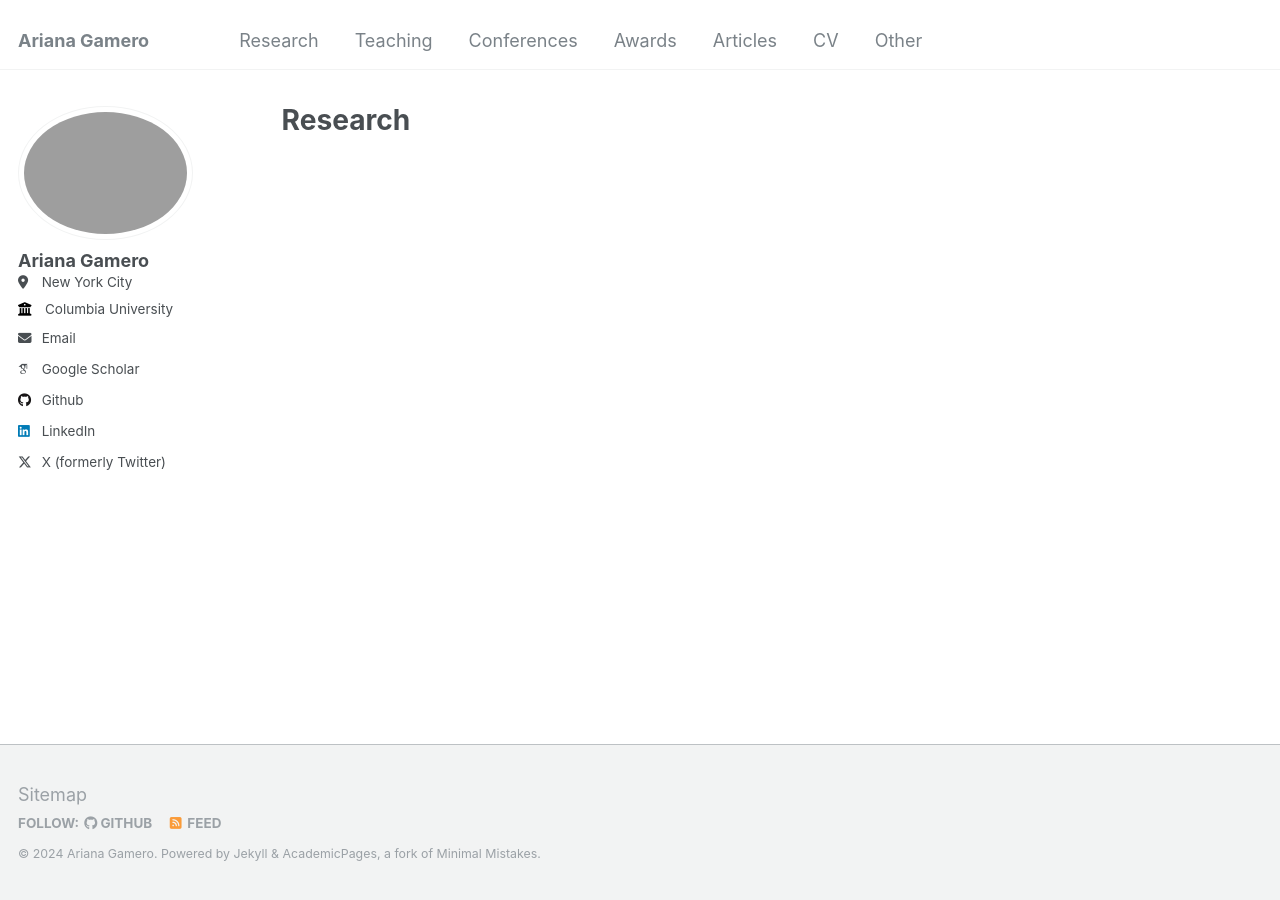
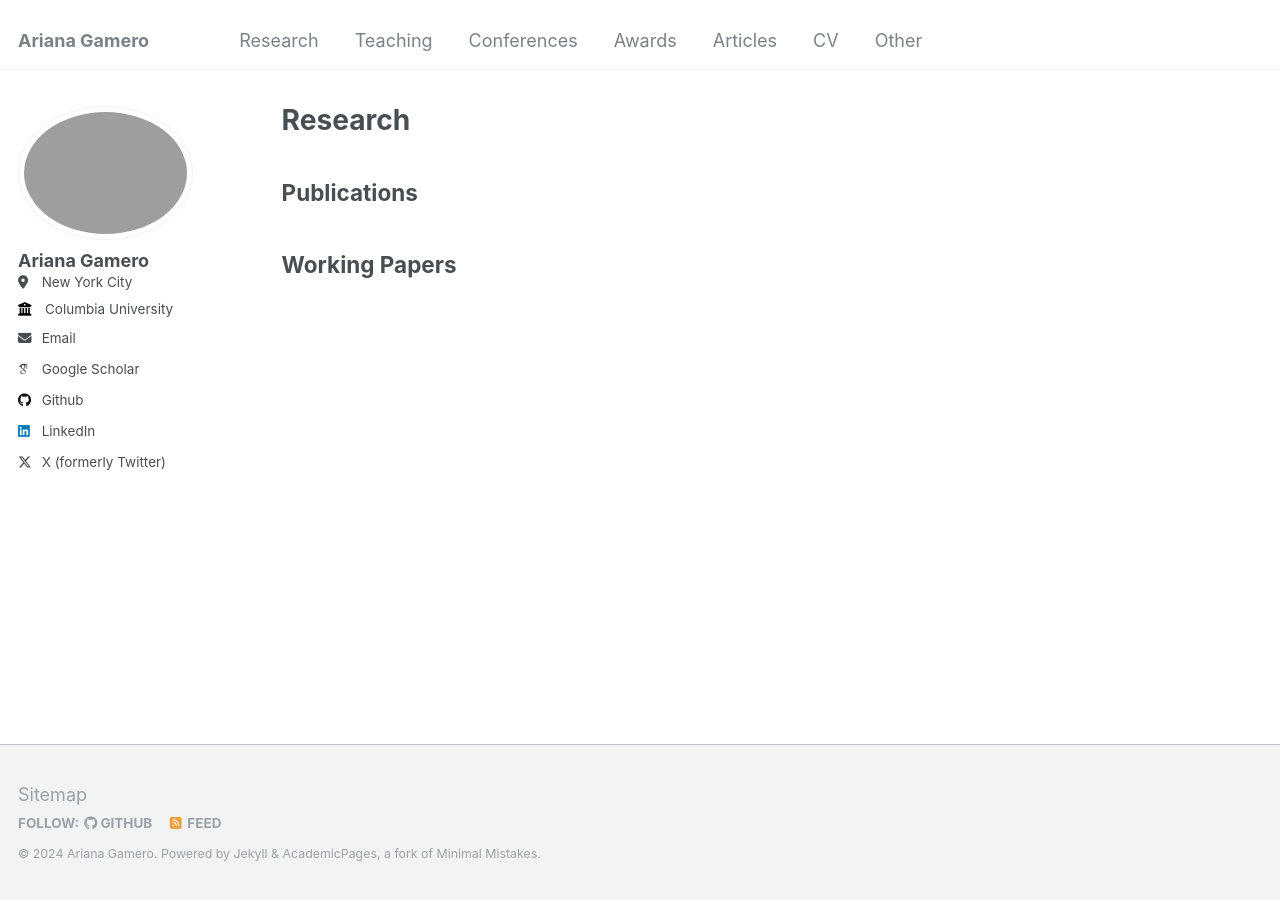
Before and after one commit to arianagamero11/arianagamero11.github.io, a Jekyll site: the page built from _pages/research.md, in a window 1280 px wide. Built offline with Jekyll 4.4.1, drawn with Linux system fonts in a browser that asks for light colours; some web fonts are replaced.

Commit message:
Update research.md

```diff
--- a/_pages/research.md
+++ b/_pages/research.md
@@ -10,3 +10,7 @@ author_profile: true
 {% for post in site.publications reversed %}
   {% include archive-single.html %}
 {% endfor %}
+
+## Publications
+
+## Working Papers
```
